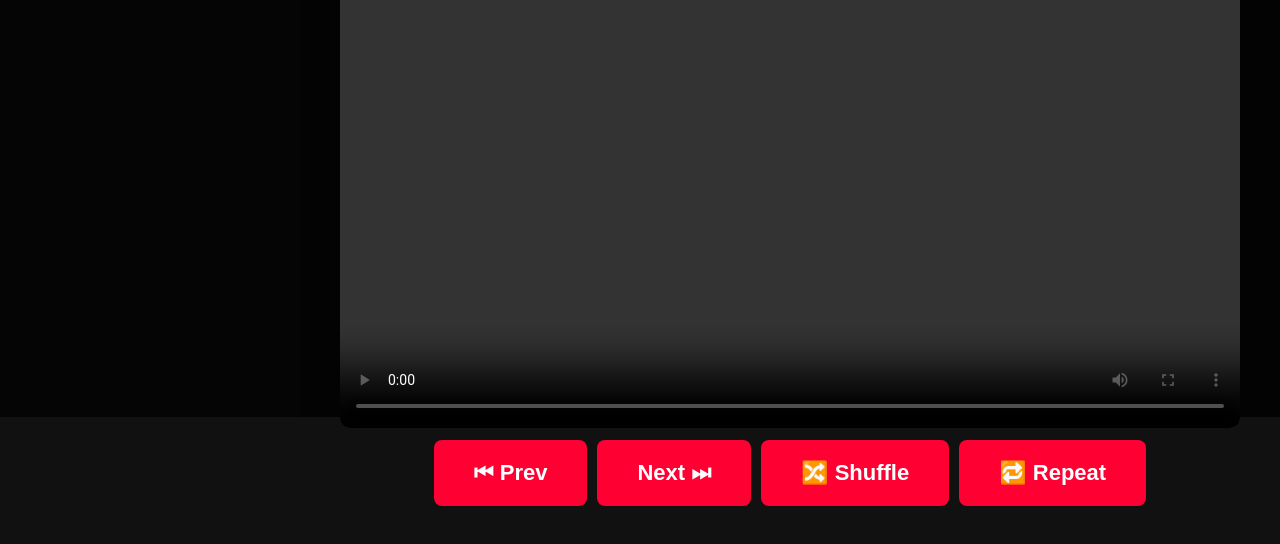
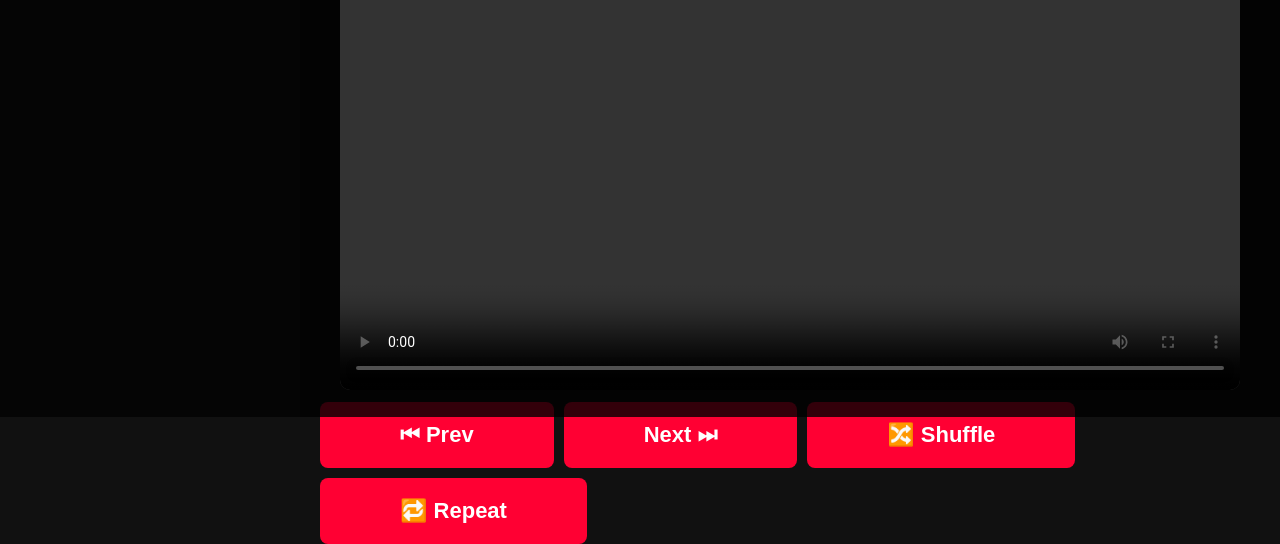
Before and after one commit to prabowohengky66-dev/m.site, a plain HTML site: page index.html in a window 1280 px wide. Shown: the part 383-927 px from the top of the page. Before the commit the page ends 889 px from the top, so only its background shows below. Drawn offline with Linux system fonts and the light colour scheme.

Commit message:
Update index.html

```diff
--- a/index.html
+++ b/index.html
@@ -13,7 +13,7 @@ body{font-family:Arial,sans-serif;background:#111;color:#fff;display:flex;height
 .main{flex:1;display:flex;flex-direction:column;align-items:center;justify-content:center;padding:20px}
 video{width:100%;max-width:900px;max-height:75vh;background:#000;border-radius:10px}
 .controls{margin-top:12px;display:flex;gap:10px;flex-wrap:wrap}
-button{padding:10px 16px;background:#ff0033;color:#fff;border:0;border-radius:8px;cursor:pointer;font-size:22px;font-weight:bold;padding:20px 40px}
+button{padding:10px 16px;background:#ff0033;color:#fff;border:0;border-radius:8px;cursor:pointer;font-size:22px;font-weight:bold;padding:20px 80px}
 .popup{position:fixed;inset:0;background:rgba(0,0,0,.8);display:flex;align-items:center;justify-content:center}
 .popup-box{background:#222;padding:25px;border-radius:12px;text-align:center}
 @media(max-width:768px){body{flex-direction:column}.sidebar{width:100%;height:220px}}
```
